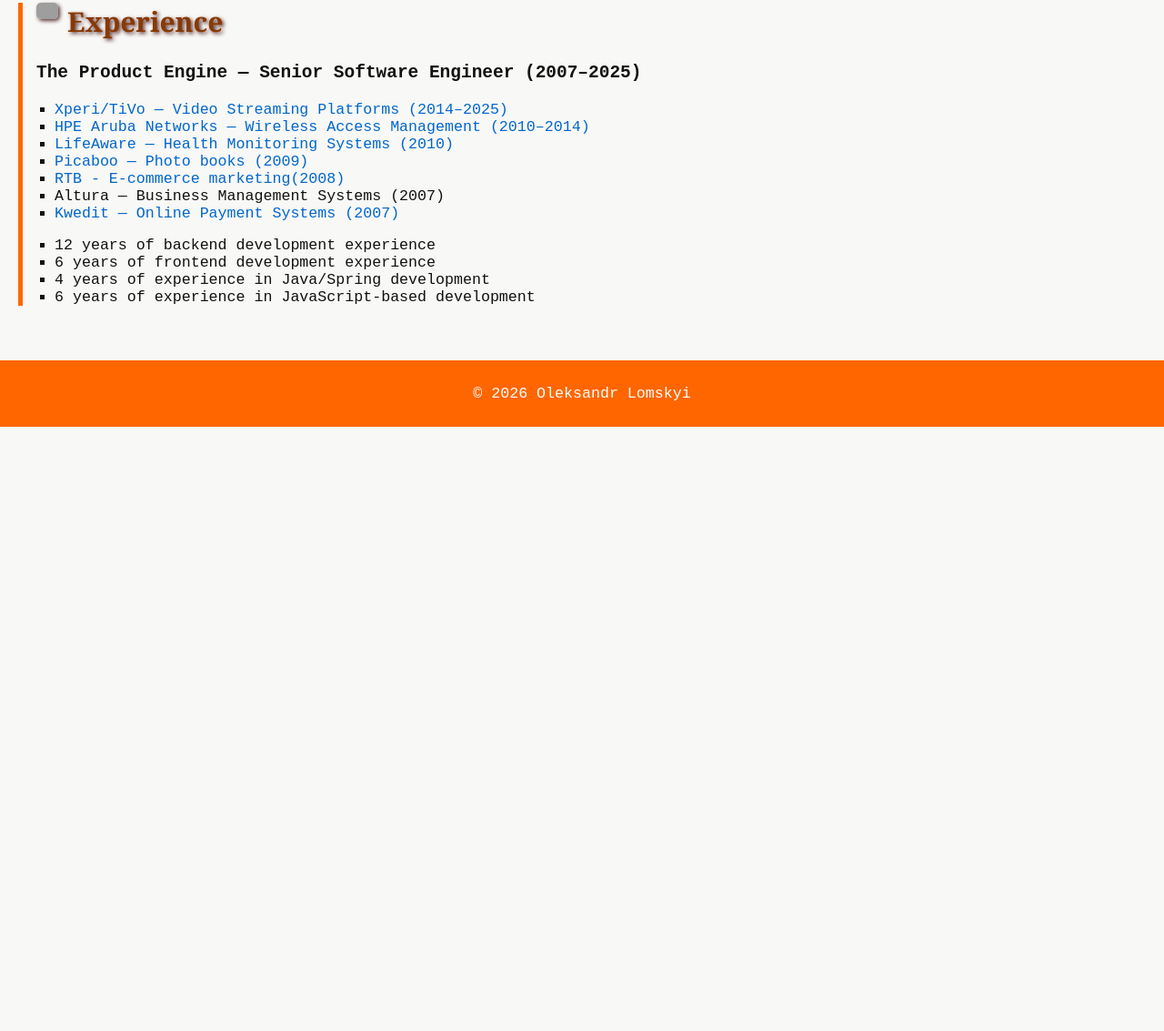
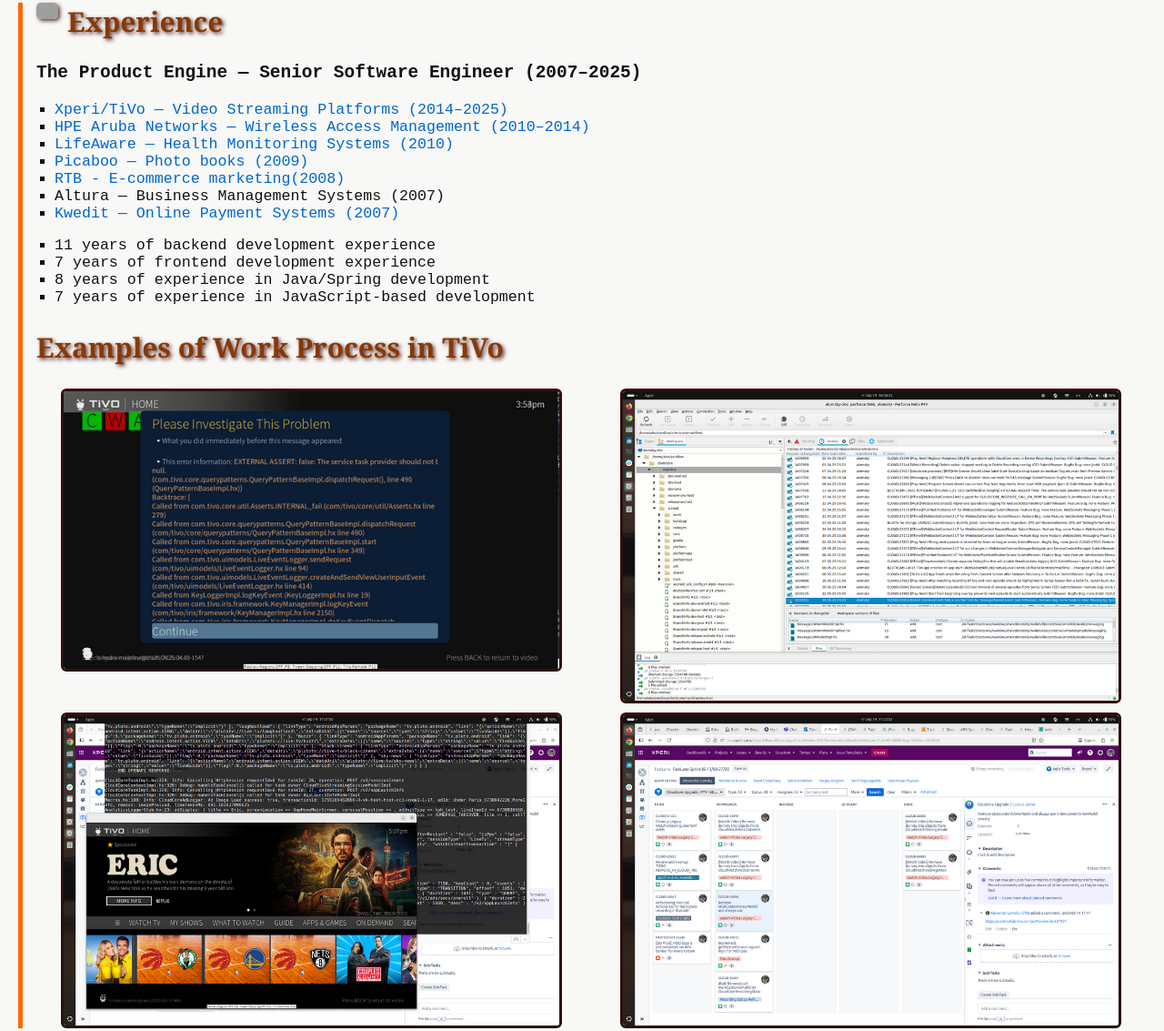
Before and after one commit to olomskyi/welcome, a plain HTML site: page index.html in a window 1280 px wide. Shown: the part 1296-2429 px from the top of the page at 91% size. Before the commit the page ends 1765 px from the top, so only its background shows below. Drawn offline with Linux system fonts and the light colour scheme; grey boxes are pictures that could not be loaded.

Commit message:
Updated CV. Examples work screen-shots images.

```diff
--- a/index.html
+++ b/index.html
@@ -47,7 +47,7 @@
       <h2>Skills</h2>
       <ul>
         <li><span class="skill-main">Java </span>(Spring, Spring Cloud, JPA, MVC, AI, Hibernate), Kotlin (Coroutines)</li>
-        <li><span class="skill-main">JavaScript/TypeScript </span>(React/Next, Node/Express, Angular/NestJS (in process), jQuery, Ajax)</li>
+        <li><span class="skill-main">JavaScript/TypeScript </span>(React/Next, Node/Express, Angular/NestJS, jQuery, Ajax)</li>
         <li>HTML, CSS, Tailwind, SASS</li>
         <li>SQL, PostgreSQL, MySQL</li>
         <li>CI/CD: Git, Jenkins, GitLab</li>
@@ -115,13 +115,21 @@
         <li><a href="https://www.kwedit.com/" target="_blank">Kwedit — Online Payment Systems (2007)</a></li>
       </ul>
       <ul>
-        <li>12 years of backend development experience</li>
-        <li>6 years of frontend development experience</li>
-        <li>4 years of experience in Java/Spring development</li>
-        <li>6 years of experience in JavaScript-based development</li>
+        <li>11 years of backend development experience</li>
+        <li>7 years of frontend development experience</li>
+        <li>8 years of experience in Java/Spring development</li>
+        <li>7 years of experience in JavaScript-based development</li>
       </ul>
+      <h2>Examples of Work Process in TiVo</h2>
+      <div class="grid">
+        <img src="./images/2025-04-10_assert.png" class="zoomable" />
+        <img src="./images/2025-08-14_commits.png" class="zoomable" />
+        <img src="./images/2025-08-14_debug.png" class="zoomable" />
+        <img src="./images/2025-08-14_jira.png" class="zoomable" />
+      </div>
     </section>
   </main>
+
 
   <footer>
     <p>© 2026 Oleksandr Lomskyi</p>
--- a/script.js
+++ b/script.js
@@ -16,3 +16,9 @@
     }
   });
 });
+
+document.querySelectorAll(".zoomable").forEach(img => {
+  img.addEventListener("click", () => {
+    img.classList.toggle("expanded");
+  });
+});
--- a/style.css
+++ b/style.css
@@ -124,6 +124,39 @@
   pointer-events: auto;
 }
 
+.grid {
+  display: grid;
+  grid-template-columns: repeat(2, 1fr);
+  justify-items: center;
+  gap: 10px;
+}
+
+.grid img {
+  width: 100%;
+  max-width: 90%;
+  height: auto;
+  object-fit: contain;
+  cursor: pointer;
+  transition: transform 0.3s ease;
+  border: 3px solid #300f0f;
+  border-radius: 6px;
+}
+
+.grid img.expanded {
+  position: fixed;
+  top: 0;
+  left: 0;
+  width: 90vw;
+  height: 90vh;
+  object-fit: contain;
+  background: rgba(0,0,0,0.9);
+  z-index: 9999;
+  border: 4px solid #350505;
+  border-radius: 8px;
+
+}
+
+
 footer {
   text-align: center;
   padding: 10px;
```
Also changed, not shown: images/2025-04-10_assert.png (added), images/2025-08-14_commits.png (added), images/2025-08-14_debug.png (added), images/2025-08-14_jira.png (added), 1 other file.
